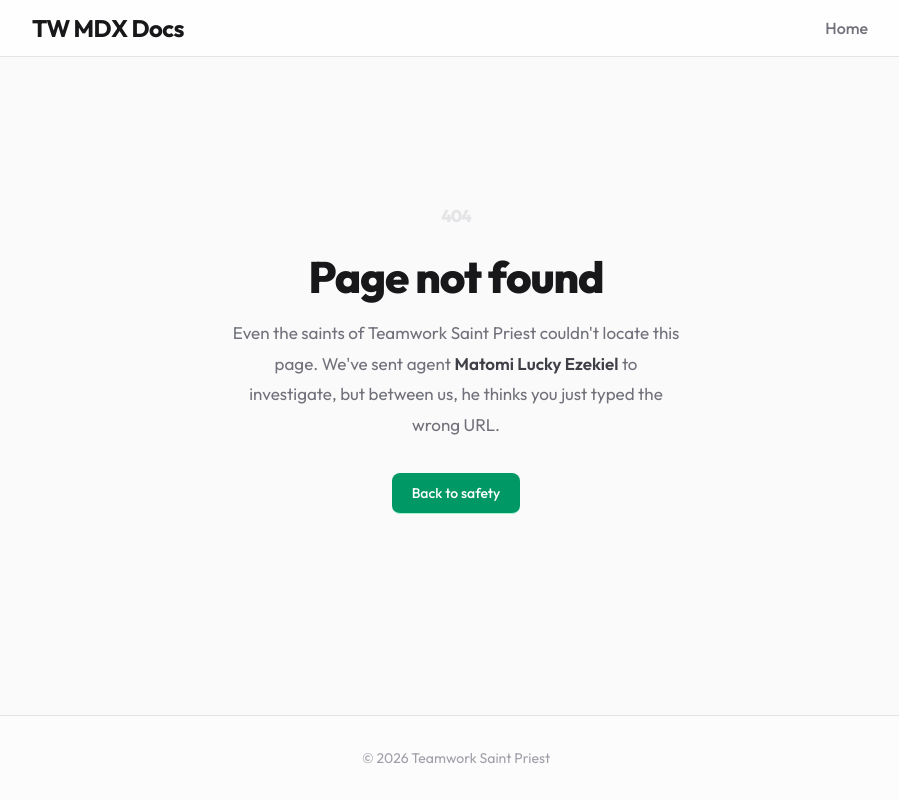
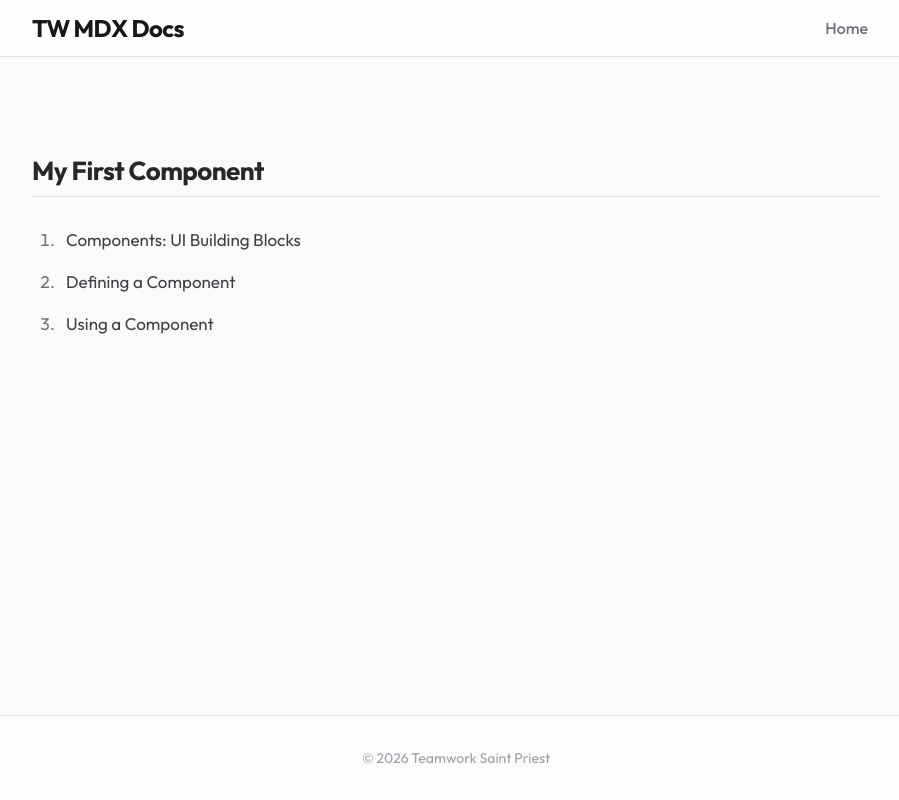
Before and after one commit to matomitw/mdx-docs-site, a Next.js app: page /matoto/ezekiel in a window 1280 px wide. Before the commit this address had no page. Shown: the whole page, without its empty margins (184-1083 px from the left). Built offline with nearby package versions, Linux system fonts and the light colour scheme.

Commit message:
working state

```diff
--- /dev/null
+++ b/pages/matoto/ezekiel.js
@@ -0,0 +1,16 @@
+import React from 'react'
+
+const Mato = () => {
+  return (
+    <article>
+      <h2>My First Component</h2>
+      <ol>
+        <li>Components: UI Building Blocks</li>
+        <li>Defining a Component</li>
+        <li>Using a Component</li>
+      </ol>
+    </article>
+  )
+}
+
+export default Mato
--- /dev/null
+++ b/pages/matoto/testttt.md
@@ -0,0 +1,3 @@
+# hello
+
+## hello from cat
```
